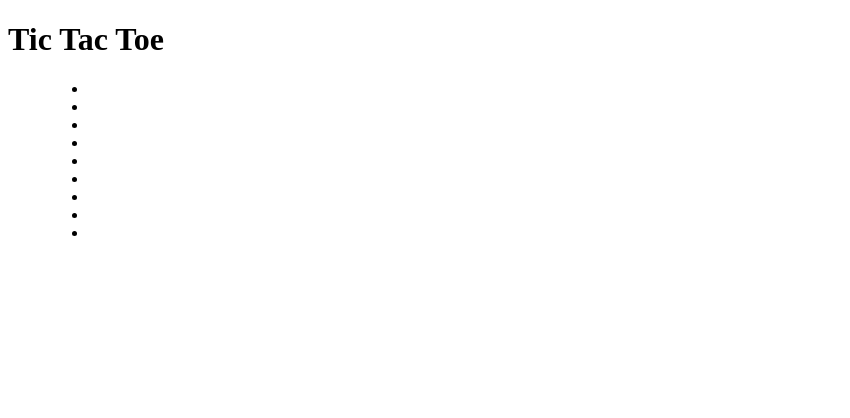
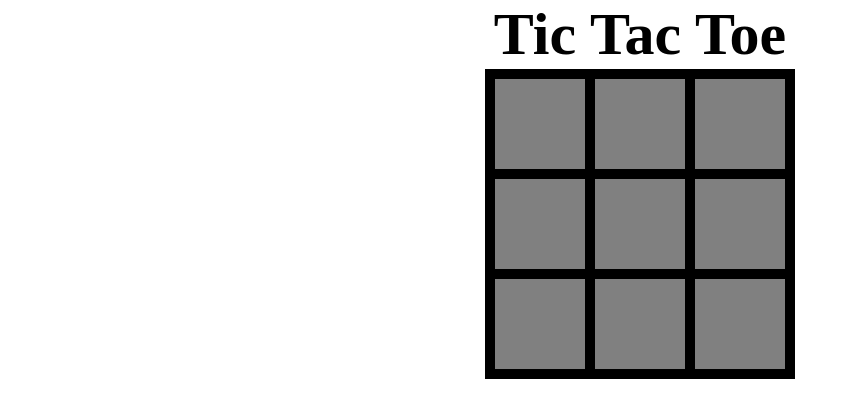
Before and after one commit to cbonaco1/ttt_towers, a plain HTML site: page ttt.js-gh-pages/skeleton/index.html in a window 1280 px wide. Shown: the whole page, without its empty margins (0-850 px from the left). Drawn offline with Linux system fonts and the light colour scheme; files whose address does not match are found by name.

Commit message:
Create board skeleton.

```diff
--- a/ttt.js-gh-pages/skeleton/css/ttt.css
+++ b/ttt.js-gh-pages/skeleton/css/ttt.css
@@ -0,0 +1,44 @@
+/*RESET*/
+
+html, head, body, ul, li, h1, figure {
+  border: 0;
+  margin: 0;
+  padding: 0;
+
+  font: inherit;
+  color: inherit;
+  text-align: inherit;
+  background: transparent;
+
+  box-sizing: inherit;
+}
+
+ul {
+  list-style: none;
+}
+
+.group:after {
+  content: "";
+  display: block;
+  clear: both;
+}
+
+body {
+  font-weight: 700;
+  font-size: 60px;
+  text-align: center;
+}
+
+.ttt ul {
+  width: 300px;
+  margin: auto;
+  border: 5px solid black;
+}
+
+.ttt ul > li {
+  float: left;
+  width: 90px;
+  height: 90px;
+  background: grey;
+  border: 5px solid black;
+}
```
Also changed, not shown: ttt.js-gh-pages/skeleton/js/ttt-view.js (+6 -4 lines), ttt.js-gh-pages/skeleton/index.html (line endings or trailing spaces).
